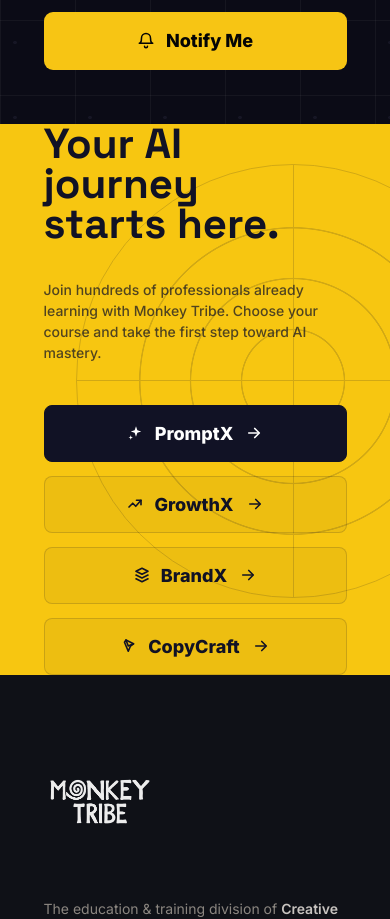
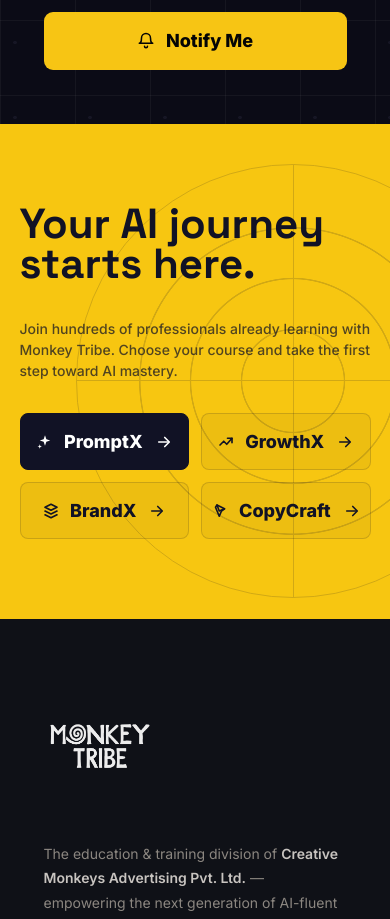
Before and after one commit to anshif099/monkeytribe.in, a React (Vite) app: page / in a window 390 px wide. Shown: the part 6240-7159 px from the top of the page. Built offline with nearby package versions, Linux system fonts and the light colour scheme.

Commit message:
feat: add AI journey component styles

```diff
--- a/src/components/ai-journey.css
+++ b/src/components/ai-journey.css
@@ -154,10 +154,15 @@
   }
 }
 
-@media (max-width: 640px) {
+@media (max-width: 768px) {
+  .ai-journey {
+    min-height: auto !important;
+  }
+
   .ai-journey__inner {
     width: min(100% - 32px, 540px);
     min-height: auto;
+    padding: 80px 0 !important;
   }
 
   .ai-journey h2 {
@@ -169,13 +174,18 @@
   }
 
   .ai-journey__actions {
-    align-items: stretch;
-    flex-direction: column;
+    display: grid;
+    grid-template-columns: 1fr 1fr;
+    gap: 12px;
+    width: 100%;
+    margin-top: 32px;
   }
 
   .ai-journey__button,
   .ai-journey__button--copy {
     width: 100%;
+    min-width: 0;
     flex-basis: auto;
+    padding: 0 16px;
   }
 }
```
